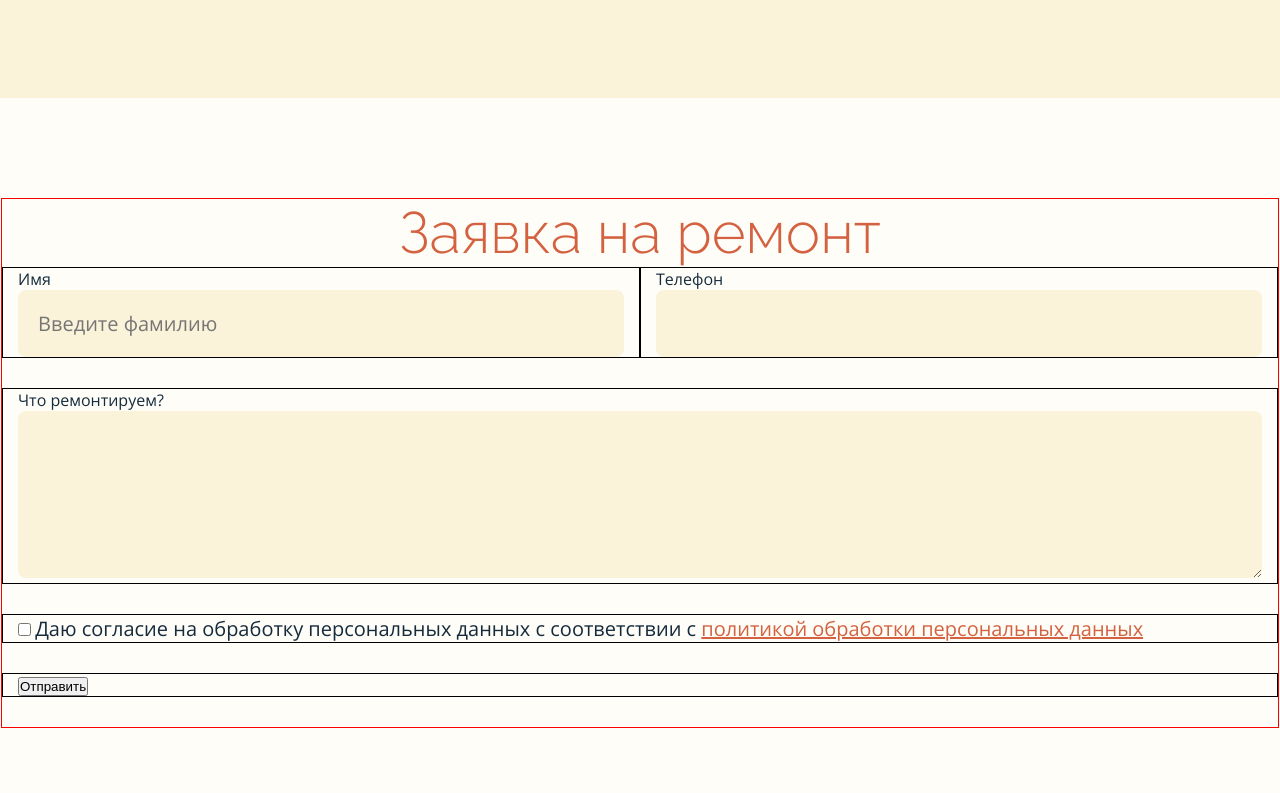
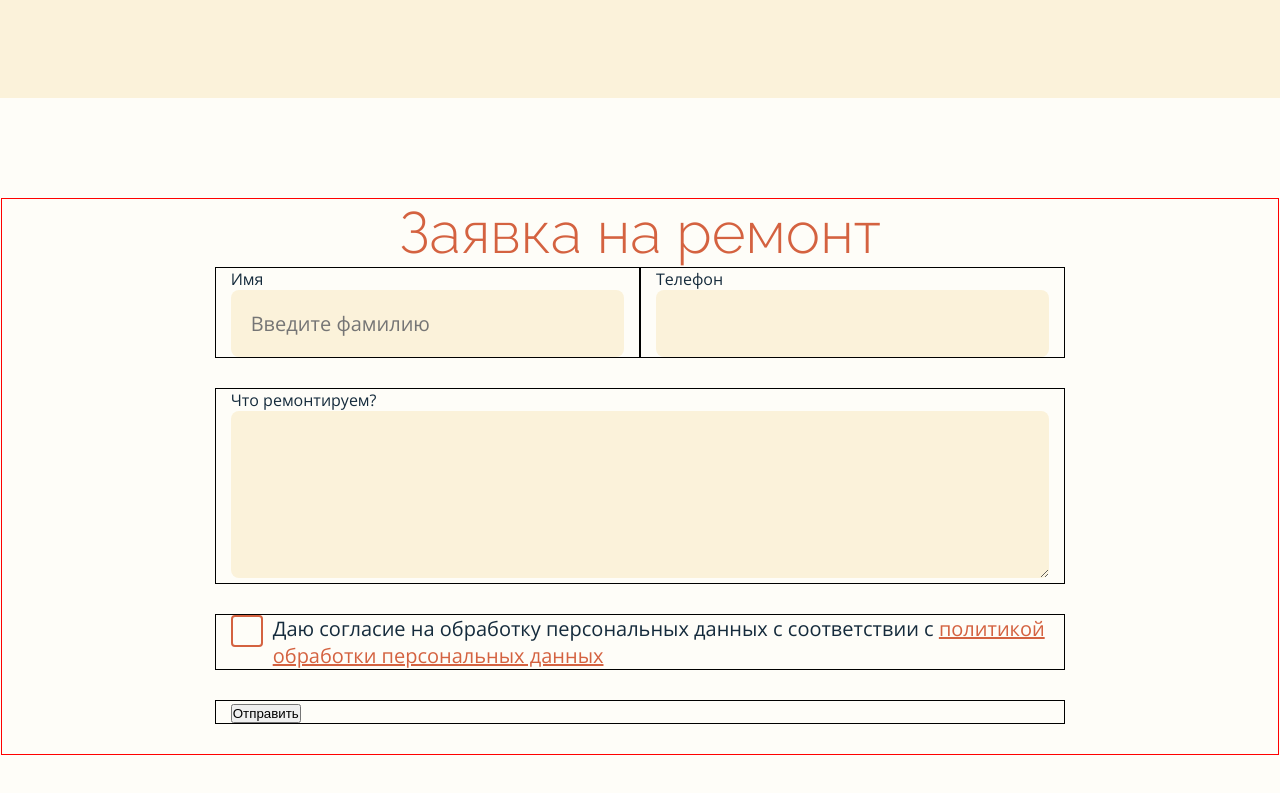
Before and after one commit to kaddem/remcom-2550-demidov, a website: page www/index.html in a window 1280 px wide. Shown: the part 1101-1894 px from the top of the page. Drawn offline with Linux system fonts and the light colour scheme.

Commit message:
стилизация формы

```diff
--- a/src/styles/blocks/_form.scss
+++ b/src/styles/blocks/_form.scss
@@ -1,6 +1,8 @@
 .form {
   display: flex;
   flex-wrap: wrap;
+  width: 66.66%;
+  margin: 0 auto;
 }
 
 .form-field {
@@ -38,10 +40,30 @@
 }
 
 .form-checkbox-label {
+  display: flex;
   font-size: 20px;
   line-height: 27px;
+
+  &:before {
+    content: '';
+    flex-shrink: 0;
+    display: inline-block;
+    width: 32px;
+    height: 32px;
+    margin-right: 10px;
+    border: 2px solid $color-accent;
+    border-radius: 4px;
+  }
 
   a {
     color: $color-accent;
   }
 }
+
+.form-checkbox {
+  display: none;
+}
+
+.form-checkbox:checked+.form-checkbox-label:before {
+  background-color: $color-accent;
+}
--- a/src/styles/common/_common.scss
+++ b/src/styles/common/_common.scss
@@ -2,6 +2,11 @@
   margin: 0;
   padding: 0;
   box-sizing: border-box;
+
+  &:before,
+  &:after {
+    box-sizing: border-box;
+  }
 }
 
 body {
--- a/www/index.html
+++ b/www/index.html
@@ -98,8 +98,10 @@
           <div class="form-field">
             <input name="confirm" id="checkbox" type="checkbox" class="form-checkbox">
             <label for="checkbox" class="form-checkbox-label">
-              Даю согласие на обработку персональных данных с соответствии с <a href="#">политикой обработки
-                персональных данных</a>
+              <span>
+                Даю согласие на обработку персональных данных с соответствии с
+                <a href="#">политикой обработки персональных данных</a>
+              </span>
             </label>
           </div>
           <div class="form-field">
```
Also changed, not shown: www/style/style.css.
